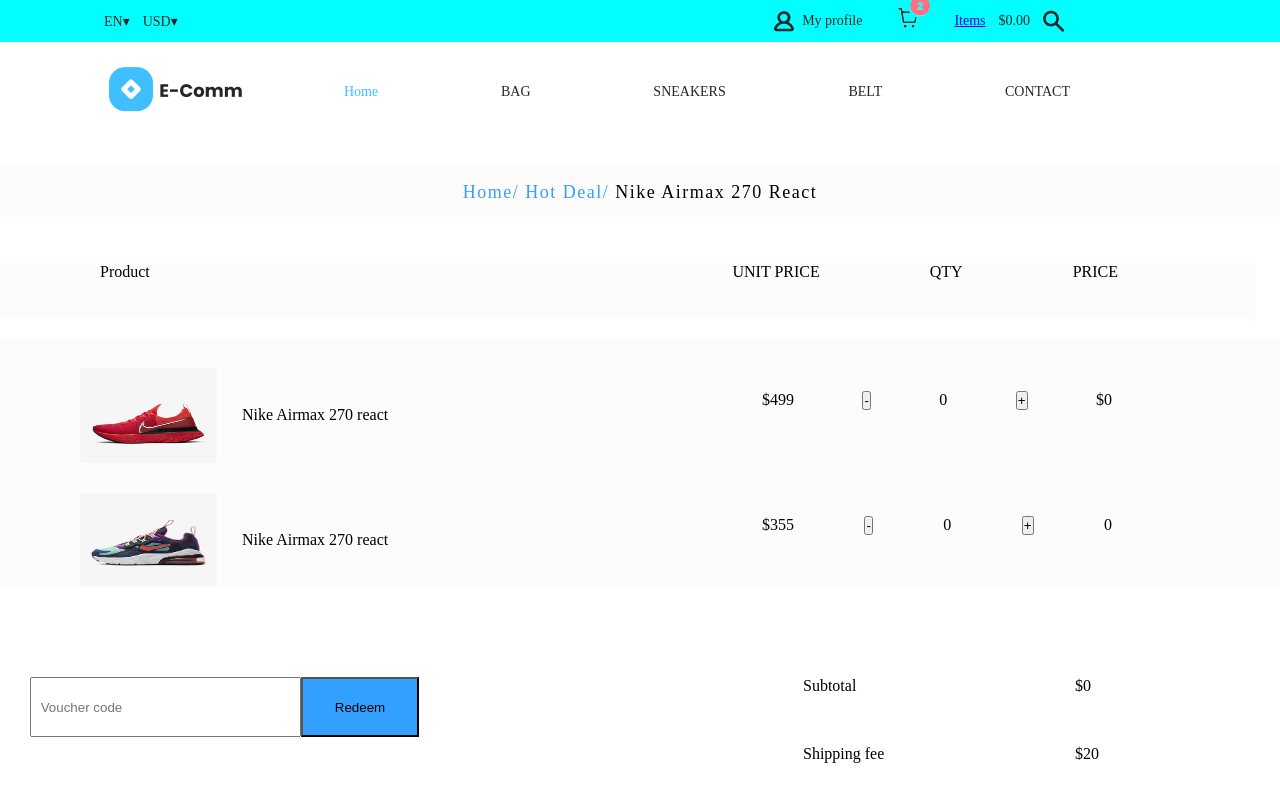
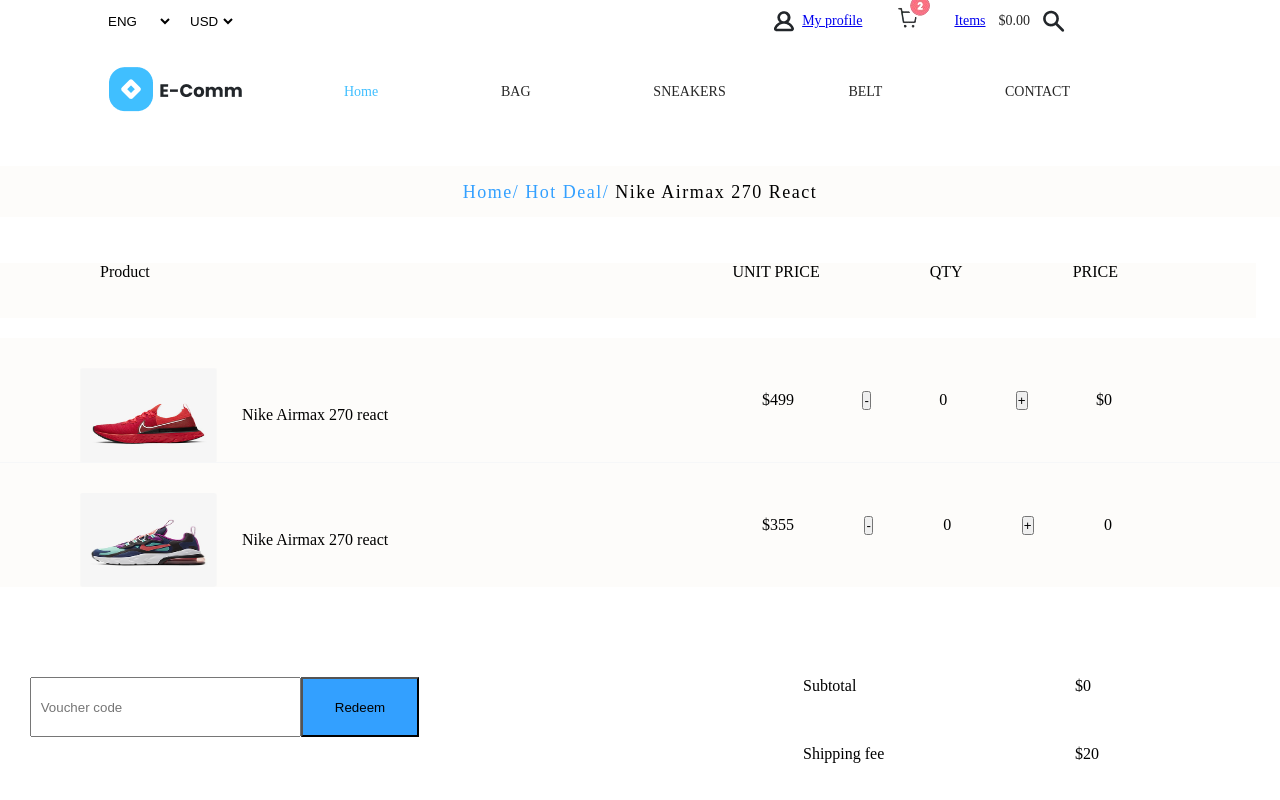
Before and after one commit to teecrown/E-Comm, a React (Vite) app: page /Cart in a window 1280 px wide. Shown: the top 800 px of the page. Built offline with nearby package versions, Linux system fonts and the light colour scheme.

Commit message:
dropdown for currency added

```diff
--- a/src/Components/Header/Header.css
+++ b/src/Components/Header/Header.css
@@ -13,11 +13,22 @@
   justify-content: space-between;
   padding-left: 104px;
   padding-right: 135px;
-  background-color: aqua;
+  /* background-color: aqua; */
   color:#262626;
   font-family: Proxima Nova;
 
 }
+.language-select{
+  background-color: white;
+  color: black;
+  border: none;
+}
+.currency-select{
+  background-color: white;
+  color: black;
+  border: none;
+}
+
 
 .leftflex {
   display: flex;
--- a/src/Components/Header/Header.jsx
+++ b/src/Components/Header/Header.jsx
@@ -3,24 +3,45 @@
 import { Link } from "react-router";
 // import Home from "../../Pages/Home/Home";
 // import Product from "../../Pages/Productpage/Product";
-import Profile from '../../assets/profile.png'
-import Cart from '../../assets/Cart2.png'
-import SearchIcon from '../../assets/search-icon.png'
+import Profile from "../../assets/profile.png";
+import Cart from "../../assets/Cart2.png";
+import SearchIcon from "../../assets/search-icon.png";
 const Header = () => {
   return (
     <div className="mom">
       <div className="headerflex">
         <div className="leftflex">
-          <p>EN▾</p>
-          <p> USD▾</p>
+
+    <select id="Language" className="language-select">
+    <option value="English">ENG</option>
+    <option value="French">French</option>
+    <option value="Spanish">Spanish</option>
+    <option value="Yoruba">Yoruba</option>
+  </select>
+
+
+          <select id="Currency" className="currency-select">
+            <option value="USD">USD</option>
+            <option value="EUR">EUR</option>
+            <option value="GBP">GBP</option>
+            <option value="NGN">NGN</option>
+          </select>
         </div>
+
         <div className="rightflex">
-        <img src={Profile}/>
+          <img src={Profile} />
+         <Link>
           <p> My profile </p>
-          <Link to= "/Cart" ><img className="cart" src={Cart}/> </Link>
-          <p> <Link to='/Product'> Items </Link></p>
+         </Link>
+          <Link to="/Cart">
+            <img className="cart" src={Cart} />{" "}
+          </Link>
+          <p>
+            {" "}
+            <Link to="/Product"> Items </Link>
+          </p>
           <p className="header-price">$0.00</p>
-          <img className="header-img" src={SearchIcon}/>
+          <img className="header-img" src={SearchIcon} />
         </div>
       </div>
     </div>
--- a/src/Pages/Cart/Cart.jsx
+++ b/src/Pages/Cart/Cart.jsx
@@ -49,7 +49,7 @@
 const item1 = 499* count;
 const item2 = price* 355;
 const subTotal = item1 + item2;
-const total = subTotal +20
+const total = subTotal +20 ;// const total = add(item1, item2) + 20;
   return (
     <div>
       <Header />
```
